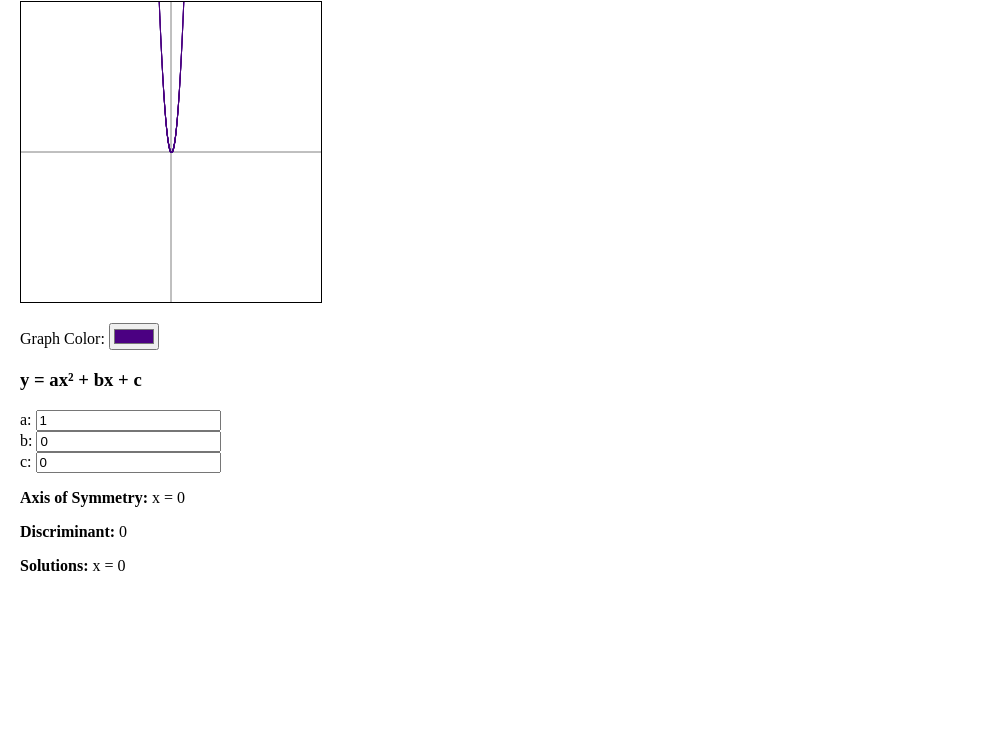
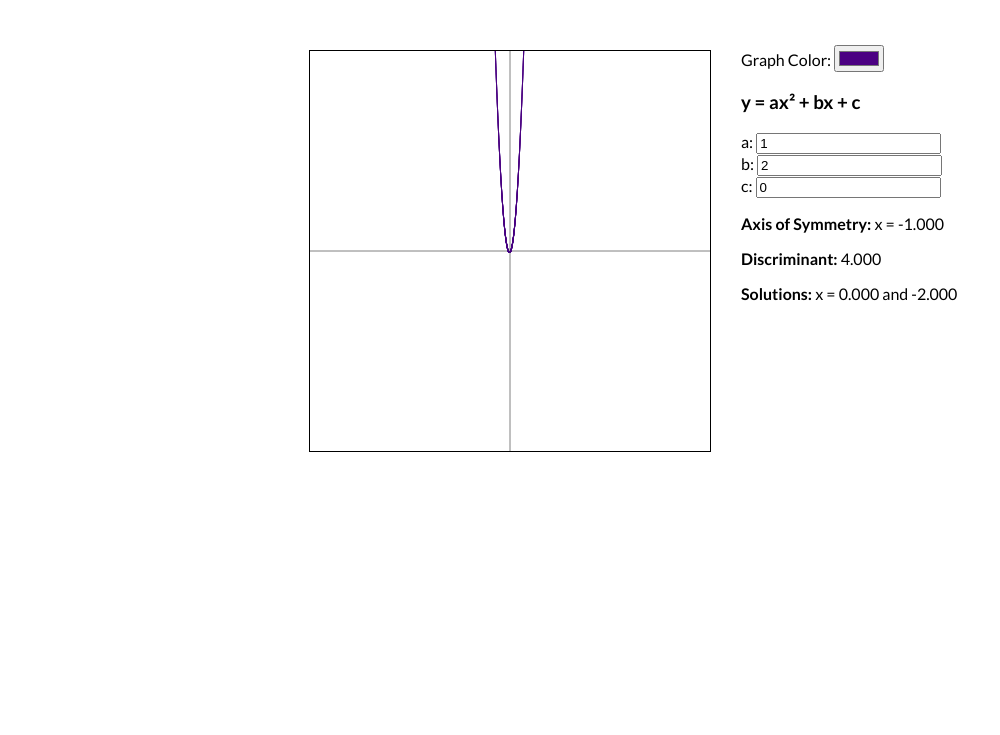
Before and after one commit to elijahkin/grapher, a plain HTML site: page index.html in a window 1280 px wide. Shown: the part 65-800 px from the top of the page, without its empty margins (0-1000 px from the left). Drawn offline with Linux system fonts and the light colour scheme.

Commit message:
Overhauled user interface and rounded answers to three decimal places

```diff
--- a/grapher.css
+++ b/grapher.css
@@ -1,12 +1,28 @@
 canvas {
   border: 1px solid black;
-  margin-bottom: 20px;
+  align-self: center;
+  margin-left: 50px;
 }
 
 body {
-  margin-left: 20px;
+  font-family: "Lato", sans-serif;
 }
 
-.bold {
-  white-space: nowrap;
+.container {
+  display: flex;
+  justify-content: center;
+  padding: 0;
+  margin: 0;
+  list-style: none;
+  height: 60%;
 }
+
+.item {
+  padding: 30px;
+  width: 250px;
+}
+
+h1 {
+  text-align: center;
+  margin-top: 20px;
+}
--- a/grapher.js
+++ b/grapher.js
@@ -22,19 +22,18 @@ function graph() {
   var c = document.getElementById("c").value;
 
   var aos = -b / (2 * a);
-  document.getElementById("aos").innerHTML = aos;
+  document.getElementById("aos").innerHTML = aos.toFixed(3);
 
   var discriminant = b ** 2 - 4 * a * c;
-  document.getElementById("discriminant").innerHTML = discriminant;
+  document.getElementById("discriminant").innerHTML = discriminant.toFixed(3);
 
   if (discriminant > 0) {
     document.getElementById("solutions").innerHTML =
-      aos +
-      discriminant ** 0.5 / (2 * a) +
+      (aos + discriminant ** 0.5 / (2 * a)).toFixed(3) +
       " and " +
-      (aos - discriminant ** 0.5 / (2 * a));
+      (aos - discriminant ** 0.5 / (2 * a)).toFixed(3);
   } else if (discriminant == 0) {
-    document.getElementById("solutions").innerHTML = aos;
+    document.getElementById("solutions").innerHTML = aos.toFixed(3);
   } else {
     document.getElementById("solutions").innerHTML = "No real solutions";
   }
--- a/index.html
+++ b/index.html
@@ -3,10 +3,16 @@
     <title>Quadratic Grapher</title>
     <script src="grapher.js"></script>
     <link rel="stylesheet" type="text/css" href="grapher.css" />
+    <link
+      href="https://fonts.googleapis.com/css2?family=Lato:wght@400;700&display=swap"
+      rel="stylesheet"
+    />
   </head>
   <body onload="graph()">
     <h1>Quadratic Grapher</h1>
-    <canvas id="canv" width="300" height="300"></canvas>
+    <div class="container">
+      <canvas id="canv" width="400" height="400"></canvas>
+      <div class="item">
         <div>
           Graph Color:
           <input type="color" id="color" value="#4B0082" onchange="graph()" />
@@ -14,17 +20,22 @@
 
         <h3>y = ax² + bx + c</h3>
         <div>
-      a: <input type="number" id="a" value="1" step="0.1" oninput="graph()" />
+          a:
+          <input type="number" id="a" value="1" step="0.1" oninput="graph()" />
         </div>
         <div>
-      b: <input type="number" id="b" value="0" step="0.1" oninput="graph()" />
+          b:
+          <input type="number" id="b" value="2" step="0.1" oninput="graph()" />
         </div>
         <div>
-      c: <input type="number" id="c" value="0" step="0.1" oninput="graph()" />
+          c:
+          <input type="number" id="c" value="0" step="0.1" oninput="graph()" />
         </div>
 
         <p><b>Axis of Symmetry: </b>x = <span id="aos"></span></p>
         <p><b>Discriminant: </b><span id="discriminant"></span></p>
         <p><b>Solutions: </b>x = <span id="solutions"></span></p>
+      </div>
+    </div>
   </body>
 </html>
```
Lines whose indentation alone changed are shown as unchanged.
